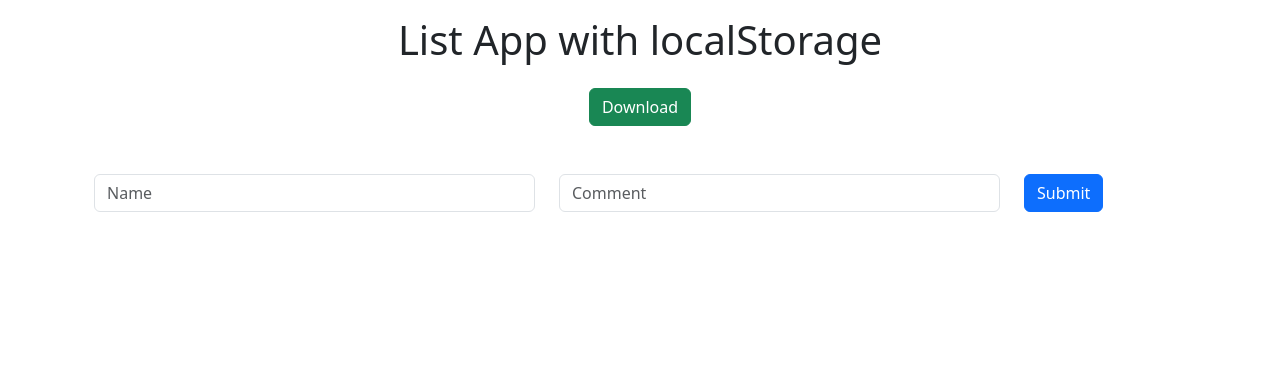
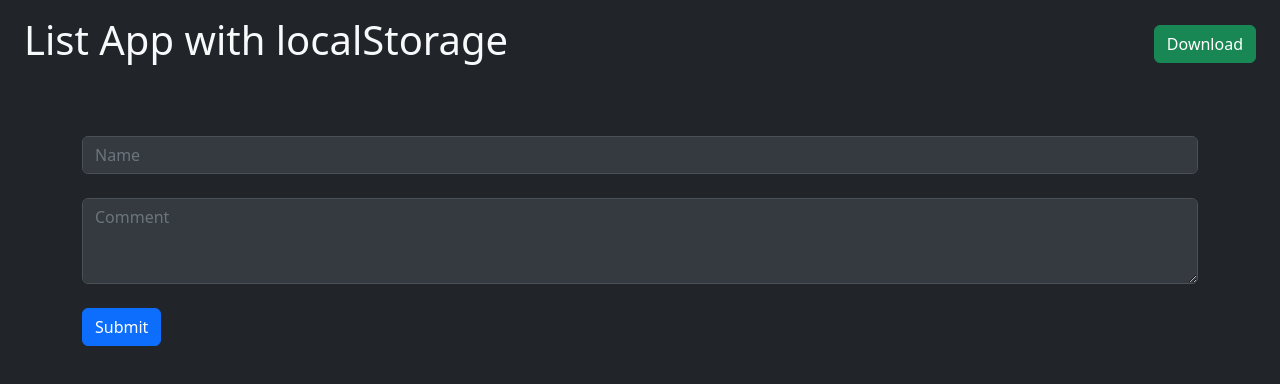
Before and after one commit to shim369/Js-LocalStorage-Memo-App, a plain HTML site: page index.html in a window 1280 px wide. Drawn offline with nearby package versions, Linux system fonts and the light colour scheme.

Commit message:
update form & theme color

```diff
--- a/index.html
+++ b/index.html
@@ -10,19 +10,35 @@
       integrity="sha384-9ndCyUaIbzAi2FUVXJi0CjmCapSmO7SnpJef0486qhLnuZ2cdeRhO02iuK6FUUVM"
       crossorigin="anonymous"
     />
+    <style>
+      .form-control-dark {
+        background-color: #343a40;
+        color: #f8f9fa;
+        border: 1px solid #495057;
+      }
+
+      .form-control-dark:focus {
+        background-color: #464c52;
+        color: #f8f9fa;
+      }
+
+      .form-control-dark::placeholder {
+        color: #6c757d;
+        opacity: 1;
+      }
+    </style>
   </head>
 
-  <body>
-    <div class="container">
-      <div class="mb-5 text-center">
-        <h1 class="text-center py-3">List App with localStorage</h1>
+  <body class="bg-dark text-light">
+      <header class="mb-5 px-4 text-center d-flex justify-content-between align-items-center">
+        <h1 class="py-3">List App with localStorage</h1>
         <button type="submit" id="download" class="btn btn-success">Download</button>
-      </div>
+      </header>
       <div class="container">
         <div class="row mb-5">
-          <div class="col-5">
+          <div class="col-12 mb-4">
             <input
-              class="form-control"
+              class="form-control form-control-dark"
               id="name"
               type="text"
               placeholder="Name"
@@ -30,15 +46,15 @@
               autocomplete="off"
             />
           </div>
-          <div class="col-5">
-            <input
-              class="form-control"
+          <div class="col-12 mb-4">
+            <textarea
+              class="form-control form-control-dark"
               id="comment"
-              type="text"
+              rows="3"
               placeholder="Comment"
               aria-label="comment"
               autocomplete="off"
-            />
+            ></textarea>
           </div>
           <div class="col-2">
             <button type="submit" id="btn" class="btn btn-primary">
@@ -46,7 +62,7 @@
             </button>
           </div>
         </div>
-        <table id="todos" class="table table-striped table-hover">
+        <table id="todos" class="table table-dark table-striped table-hover">
           <tbody>
             <tr>
               <th>Id</th>
--- a/main.js
+++ b/main.js
@@ -27,7 +27,7 @@ const displayDataInTable = (data) => {
     const tr = document.createElement("tr");
     tr.classList.add("align-middle");
     tr.innerHTML = `
-      <td>${data.length - index}</td> <!-- 逆順に表示される番号 -->
+      <td>${data.length - index}</td>
       <td>${item.name}</td>
       <td>${item.comment}</td>
       <td>${item.date}</td>
```
